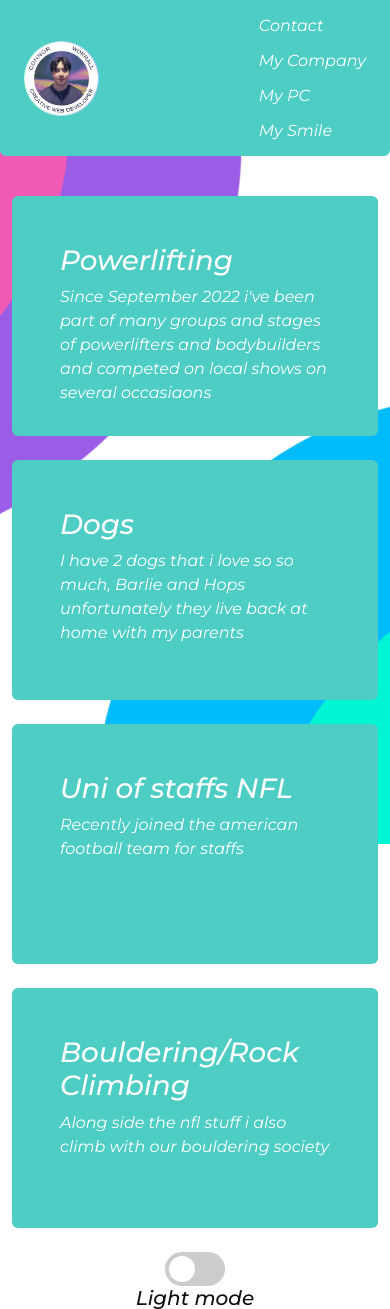
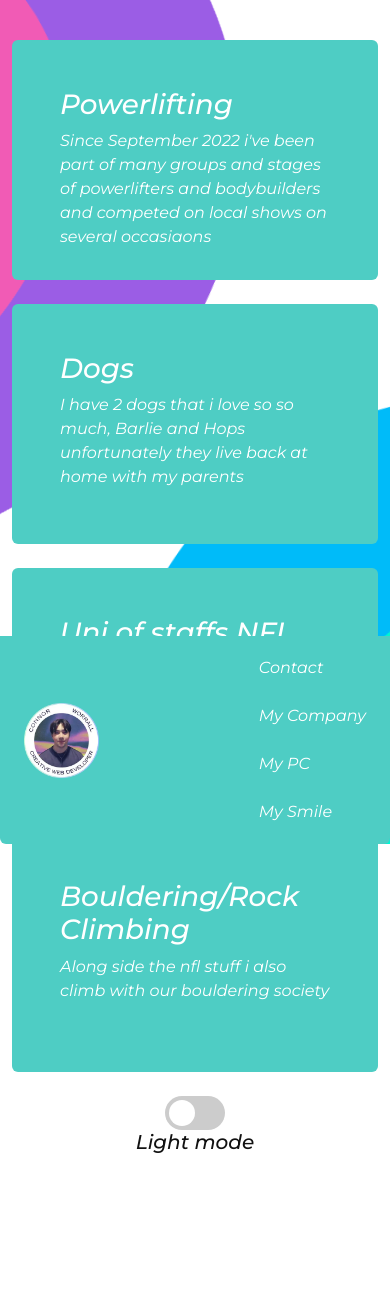
Before and after one commit to CMDCONN/stf-connor, a Python web app: template week1_demo_responsive_web/templates/home.html in a window 390 px wide. Shown: the top 1309 px of the page. Run offline with Jinja, Linux system fonts and the light colour scheme; the template is opened without the code that fills it, so the values that code supplies are empty.

Commit message:
now the navbar sticks to the bottom

```diff
--- a/week1_demo_responsive_web/static/css/style.css
+++ b/week1_demo_responsive_web/static/css/style.css
@@ -31,21 +31,33 @@
   color: white;
   transition: color 500ms ease;
 }
-nav{
-  position: fixed;
+nav {
+  position: sticky;
   line-height: 400%;
   background-color: var(--nav-bg);
   transition: background-color 500ms ease;
 }
 
-/* https://developer.mozilla.org/en-US/docs/Web/CSS/@media */
 
-@media (width < 1919px) {
-  nav {
-    line-height: normal;
+
+/*Some of this @media is written by ai
+The z-index and line height change was done by ai and so was the padding bottom body
+The idea for @media came from the @media entry shown below as some of the code is from that site*/
+
+/* On small screens, stick to bottom instead */
+@media (max-width: 768px) {
+  nav, .navbar {
+    position: fixed;
+    bottom: 0;
+    top: auto;
+    width: 100%;
+    z-index: 1000; /* ensure it’s above other content */
+    line-height: 200%;
+  }
+  body {
+    padding-bottom: 300px; /* match or slightly exceed the navbar’s height */
   }
 }
-
 /* https://developer.mozilla.org/en-US/docs/Web/CSS/@media */
 
 .boxes{
```
Also changed, not shown: 2 other files.
